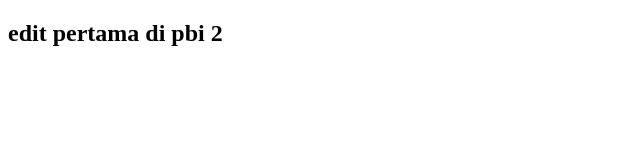
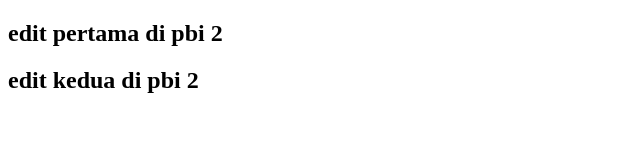
Before and after one commit to agsyarif/learningGit, a plain HTML site: page PBI2.html in a window 1280 px wide. Shown: the whole page, without its empty margins (0-640 px from the left). Drawn offline with Linux system fonts and the light colour scheme.

Commit message:
edit pbi2

```diff
--- a/PBI2.html
+++ b/PBI2.html
@@ -11,6 +11,7 @@
 <body>
 
     <h2>edit pertama di pbi 2</h2>
+    <h2>edit kedua di pbi 2</h2>
 
 </body>
 
```
